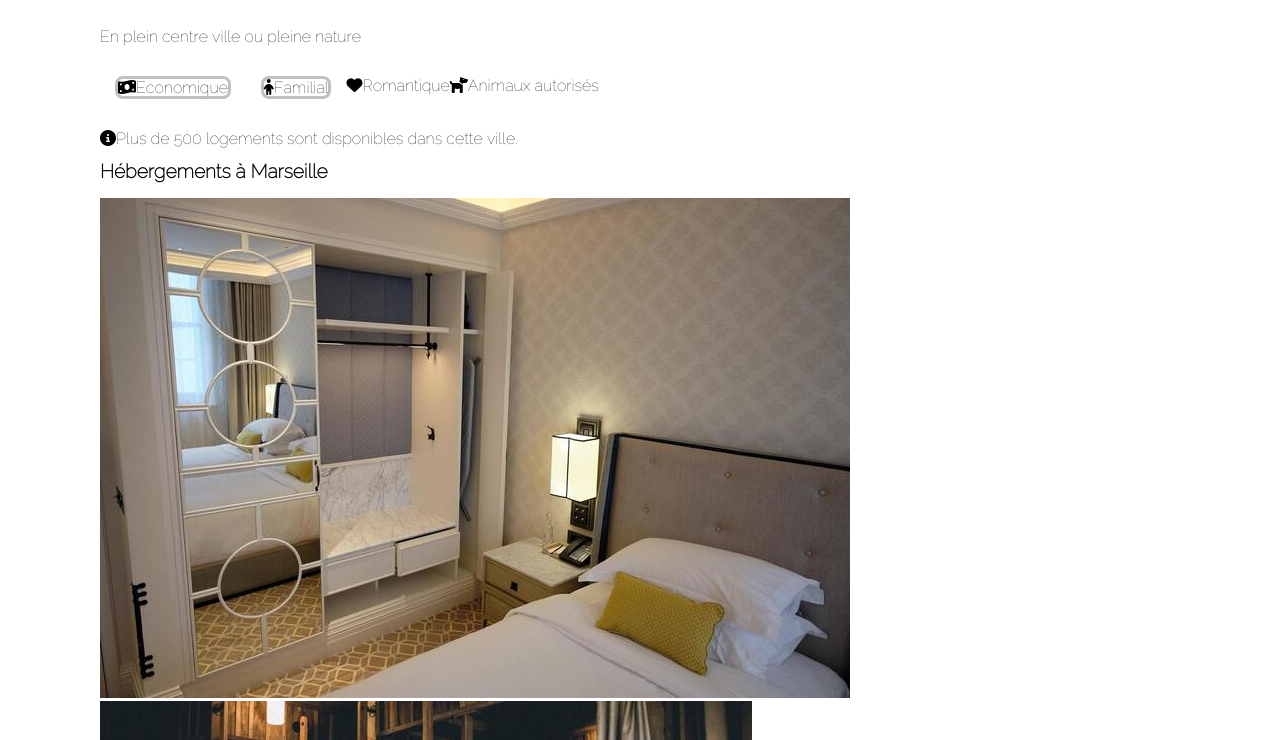
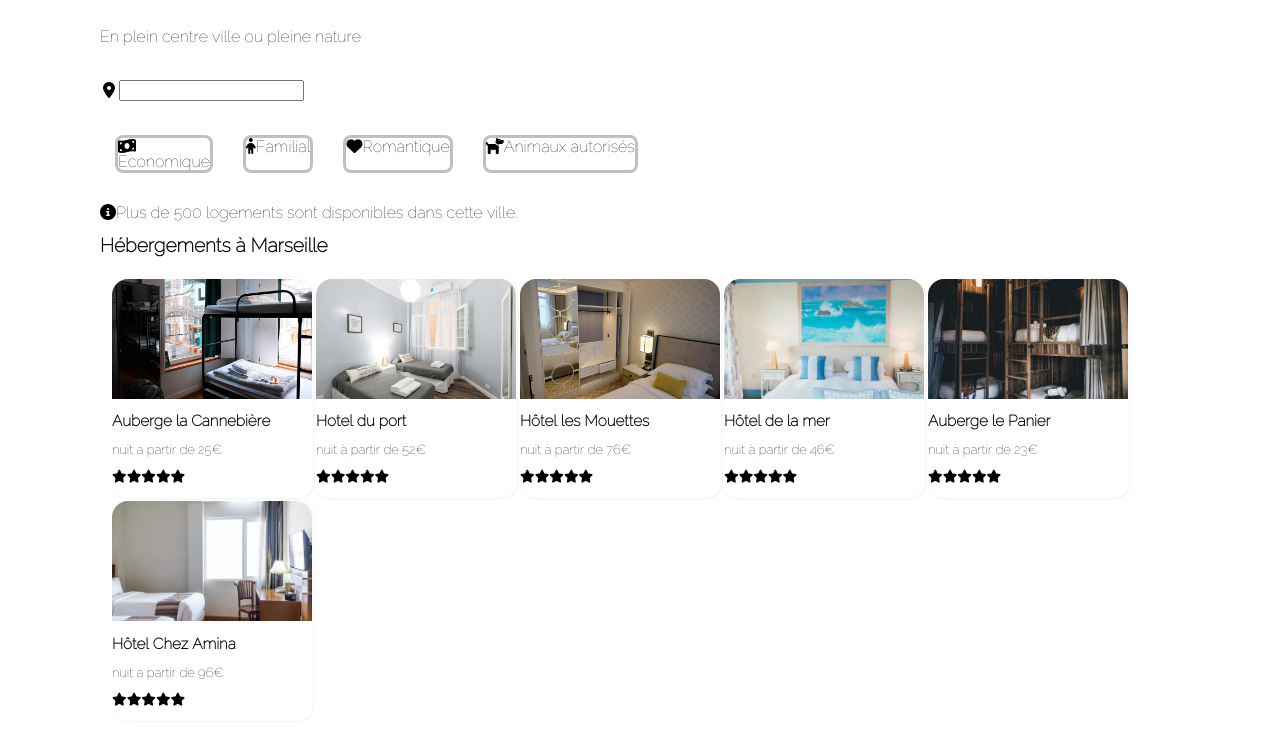
Before and after one commit to asphael/morceaubenjamin_2_18012021, a plain HTML site: page index.html in a window 1280 px wide. Shown: the part 370-1110 px from the top of the page. Drawn offline with Linux system fonts and the light colour scheme.

Commit message:
version_4

```diff
--- a/index.html
+++ b/index.html
@@ -40,68 +40,181 @@
                 </td>
 
             </tr>
+        </table>
         <div id="filtres">
 
 
-                    <p id="bt_1">
-                    <i class="fas fa-money-bill-wave"></i>Economique
-                    </p>
+                    <div id="bt">
+                     <div id="icone"><i class="fas fa-money-bill-wave"></i></div>
+                     <div>Economique</div>
+                    </div>
 
 
-                     <p id="bt_2">
+                     <div id="bt">
                     <i class="fas fa-child"></i>Familial
-                    </p>
+                     </div>
 
 
-                    <p id="bt_3">
+                    <div id="bt">
                     <i class="fas fa-heart"></i>Romantique
-                    </p>
+                    </div>
 
 
-                    <p id="bt_4">
+                    <div id="bt">
                     <i class="fas fa-dog"></i>Animaux autorisés
-                    </p>
+                    </div>
 
         </div>
         <p><i class="fas fa-info-circle"></i>Plus de 500 logements sont disponibles dans cette ville.</p>
         </tr>
     </header>
-    <article id="hébergements">
+    <article>
         <h2>Hébergements à Marseille</h2>
-        <div id="images_hotel">
-            <p>
-                <img src="images/hebergements/4_small/reisetopia-B8WIgxA_PFU-unsplash.jpg" alt="">
-                <img src="images/hebergements/4_small/nicate-lee-kT-ZyaiwBe0-unsplash.jpg" alt="">
-                <img src="images/hebergements/4_small/marcus-loke-WQJvWU_HZFo-unsplash.jpg" alt="">
-                <img src="images/hebergements/4_small/fred-kleber-gTbaxaVLvsg-unsplash.jpg" alt="">
-                <img src="images/hebergements/4_small/aw-creative-VGs8z60yT2c-unsplash.jpg" alt="">
-                <img src="images/hebergements/4_small/annie-spratt-Eg1qcIitAuA-unsplash.jpg" alt="">
-            </p>
+        <div class='images_hotel'>
+            <article>
+               <div class='img img-1'></div>
+                <h3>Auberge la Cannebière</h3>
+                <p>nuit a partir de 25€</p>
+                <ul>
+                    <li>
+                        <i class='fas fa-star blue-star'></i>
+                    </li>
+                    <li>
+                        <i class='fas fa-star blue-star'></i>
+                    </li>
+                    <li>
+                        <i class='fas fa-star blue-star'></i>
+                    </li>
+                    <li>
+                        <i class='fas fa-star blue-star'></i>
+                    </li>
+                    <li>
+                        <i class='fas fa-star silver-star'></i>
+                    </li>
+                </ul>
+            </article>
+            <article>
+                <div class='img img-2'></div>
+                 <h3>Hotel du port</h3>
+                 <p>nuit à partir de 52€</p>
+                 <ul>
+                     <li>
+                         <i class='fas fa-star blue-star'></i>
+                     </li>
+                     <li>
+                         <i class='fas fa-star blue-star'></i>
+                     </li>
+                     <li>
+                         <i class='fas fa-star blue-star'></i>
+                     </li>
+                     <li>
+                         <i class='fas fa-star blue-star'></i>
+                     </li>
+                     <li>
+                         <i class='fas fa-star blue-star'></i>
+                     </li>
+                 </ul>
+             </article>
+             <article>
+                <div class='img img-3'></div>
+                 <h3>Hôtel les Mouettes</h3>
+                 <p>nuit à partir de 76€ </p>
+                 <ul>
+                     <li>
+                         <i class='fas fa-star blue-star'></i>
+                     </li>
+                     <li>
+                         <i class='fas fa-star blue-star'></i>
+                     </li>
+                     <li>
+                         <i class='fas fa-star blue-star'></i>
+                     </li>
+                     <li>
+                         <i class='fas fa-star blue-star'></i>
+                     </li>
+                     <li>
+                         <i class='fas fa-star silver-star'></i>
+                     </li>
+                 </ul>
+             </article>
+             <article>
+                <div class='img img-4'></div>
+                 <h3>Hôtel de la mer</h3>
+                 <p>nuit à partir de 46€</p>
+                 <ul>
+                     <li>
+                         <i class='fas fa-star blue-star'></i>
+                     </li>
+                     <li>
+                         <i class='fas fa-star blue-star'></i>
+                     </li>
+                     <li>
+                         <i class='fas fa-star blue-star'></i>
+                     </li>
+                     <li>
+                         <i class='fas fa-star silver-star'></i>
+                     </li>
+                     <li>
+                         <i class='fas fa-star silver-star'></i>
+                     </li>
+                 </ul>
+             </article>
+             <article>
+                <div class='img img-5'></div>
+                 <h3>Auberge le Panier</h3>
+                 <p>nuit à partir de 23€</p>
+                 <ul>
+                     <li>
+                         <i class='fas fa-star blue-star'></i>
+                     </li>
+                     <li>
+                         <i class='fas fa-star blue-star'></i>
+                     </li>
+                     <li>
+                         <i class='fas fa-star blue-star'></i>
+                     </li>
+                     <li>
+                         <i class='fas fa-star blue-star'></i>
+                     </li>
+                     <li>
+                         <i class='fas fa-star silver-star'></i>
+                     </li>
+                 </ul>
+             </article>
+             <article>
+                <div class='img img-6'></div>
+                 <h3>Hôtel Chez Amina</h3>
+                 <p>nuit a partir de 96€</p>
+                 <ul>
+                     <li>
+                         <i class='fas fa-star blue-star'></i>
+                     </li>
+                     <li>
+                         <i class='fas fa-star blue-star'></i>
+                     </li>
+                     <li>
+                         <i class='fas fa-star blue-star'></i>
+                     </li>
+                     <li>
+                         <i class='fas fa-star blue-star'></i>
+                     </li>
+                     <li>
+                         <i class='fas fa-star blue-star'></i>
+                     </li>
+                 </ul>
+             </article>
+
 
         </div>
-        </article>
+    </article>
     <aside>
         <h2>Les plus populaires</h2>
         <div id="images_populaires">
-            <p>
-                <img src="images/hebergements/4_small/emile-guillemot-Bj_rcSC5XfE-unsplash.jpg" alt="">
-                <img src="images/hebergements/4_small/febrian-zakaria-M6S1WvfW68A-unsplash.jpg" alt="">
-                <img src="images/hebergements/4_small/febrian-zakaria-sjvU0THccQA-unsplash.jpg" alt="">
-            </p>
-        </div>
+
     </aside>
     <article id="activités">
         <h2>Activités à Marseille</h2>
-        <div id="images_activités">
-            <p>
-                <img src="images/activites/4_small/florian-wehde-xW9e8gdotxI-unsplash.jpg" alt="">
-                <img src="images/activites/4_small/kevin-hikari-rV_Qd1l-VXg-unsplash.jpg" alt="">
-                <img src="images/activites/4_small/kilyan-sockalingum-NR8-cBCN3aI-unsplash.jpg" alt="">
-                <img src="images/activites/4_small/lena-paulin-wH2-EJoDcV0-unsplash.jpg" alt="">
-                <img src="images/activites/4_small/paul-hermann-QFTrLdQIRhI-unsplash.jpg" alt="">
-                <img src="images/activites/4_small/reno-laithienne-QUgJhdY5Fyk-unsplash.jpg" alt="">
-            </p>
-        </div>
+
 
     </article>
     <footer>
--- a/style.css
+++ b/style.css
@@ -58,8 +58,8 @@ nav a
 }
 nav a:hover
 {
-    color: blue;
-    border-bottom: 3px solid blue;
+    color: #0065fc;
+    border-bottom: 3px solid#0065fc;
 }
 #filtres
 {
@@ -68,16 +68,79 @@ nav a:hover
     text-align: center;
 
 }
-#bt_1
+#icone
+{
+    display:flex;
+    flex-direction: row;
+    padding-right: 15px;
+
+}
+#bt
 {
     border: 3px solid silver;
     border-radius: 8px;
     margin: 15px;
 
 }
-#bt_2
+
+
+article
+.images_hotel
 {
-    border: 3px solid silver;
-    border-radius: 8px;
-    margin: 15px;
+    display: flex;
+    flex-wrap: wrap;
+    margin: 5px;
+    padding: 5px;
 }
+
+.images_hotel > article
+{
+    box-shadow: 1px 1px 3px #F2F2F2 ;
+    border-radius: 16px;
+    background-color:white;
+    margin: 1px;
+    padding: 1px;
+    font-size: small;
+}
+.img
+{
+   width: 200px;
+   height: 120px;
+   background-size: cover;
+   background-repeat: no-repeat;
+   background-position: center;
+   border-top-left-radius: 16px;
+   border-top-right-radius: 16px;
+
+}
+.images_hotel ul
+{
+    list-style-type: none;
+    display: flex;
+    padding-left: 0;
+}
+
+.img-1
+{
+    background-image: url('images/hebergements/4_small/la_cannebière.jpg');
+}
+.img-2
+{
+    background-image: url('images/hebergements/4_small/le_port.jpg');
+}
+.img-3
+{
+    background-image: url('images/hebergements/4_small/les_mouettes.jpg');
+}
+.img-4
+{
+    background-image: url('images/hebergements/4_small/la_mer.jpg');
+}
+.img-5
+{
+    background-image: url('images/hebergements/4_small/le_panier.jpg');
+}
+.img-6
+{
+    background-image: url('images/hebergements/4_small/amina.jpg');
+}
```
Also changed, not shown: images/hebergements/4_small/amina.jpg (renamed from images/hebergements/4_small/febrian-zakaria-M6S1WvfW68A-unsplash.jpg), images/hebergements/4_small/la_cannebière.jpg (renamed from images/hebergements/4_small/marcus-loke-WQJvWU_HZFo-unsplash.jpg), images/hebergements/4_small/la_mer.jpg (renamed from images/hebergements/4_small/annie-spratt-Eg1qcIitAuA-unsplash.jpg), images/hebergements/4_small/le_panier.jpg (renamed from images/hebergements/4_small/nicate-lee-kT-ZyaiwBe0-unsplash.jpg), images/hebergements/4_small/le_port.jpg (renamed from images/hebergements/4_small/fred-kleber-gTbaxaVLvsg-unsplash.jpg), images/hebergements/4_small/les_mouettes.jpg (renamed from images/hebergements/4_small/reisetopia-B8WIgxA_PFU-unsplash.jpg).
